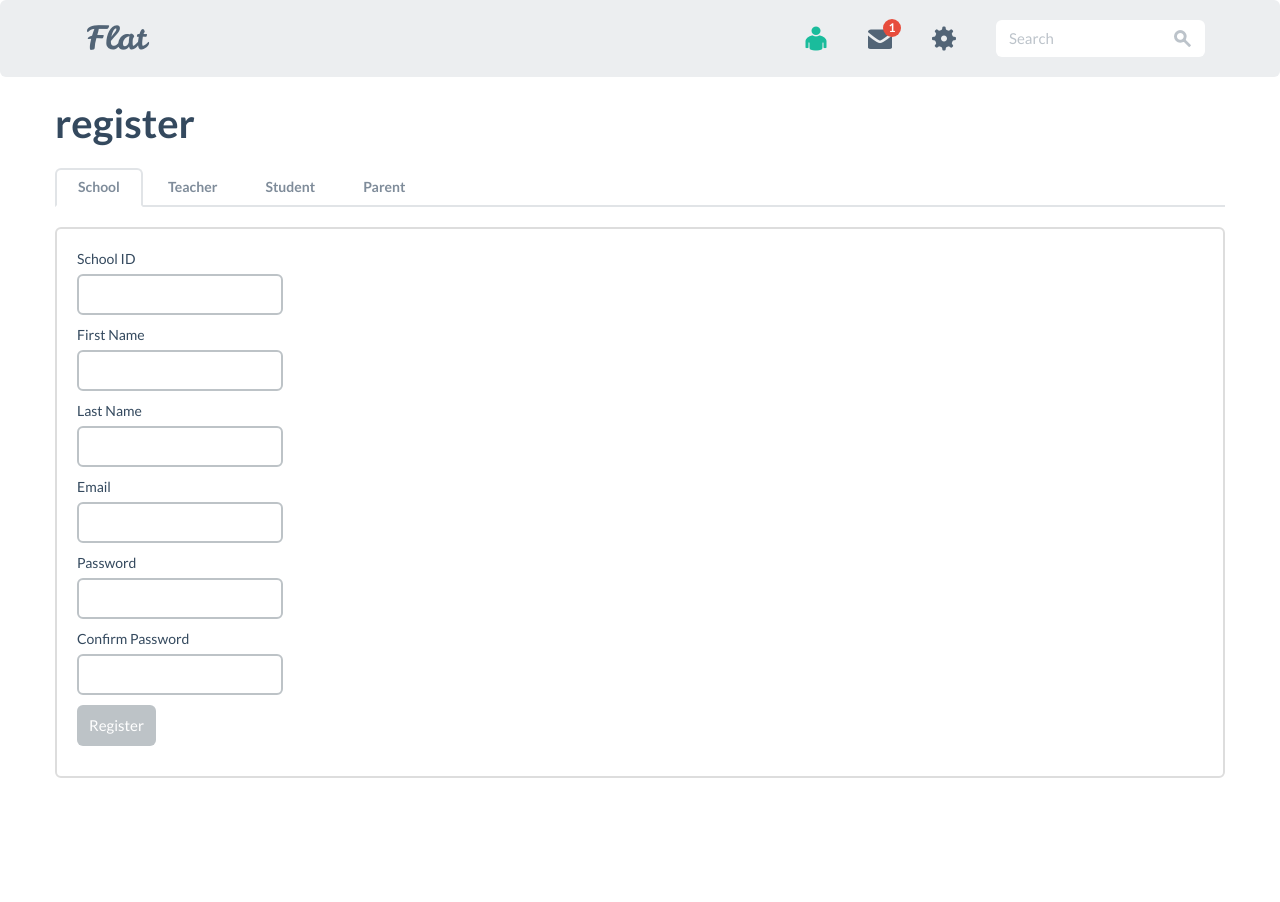
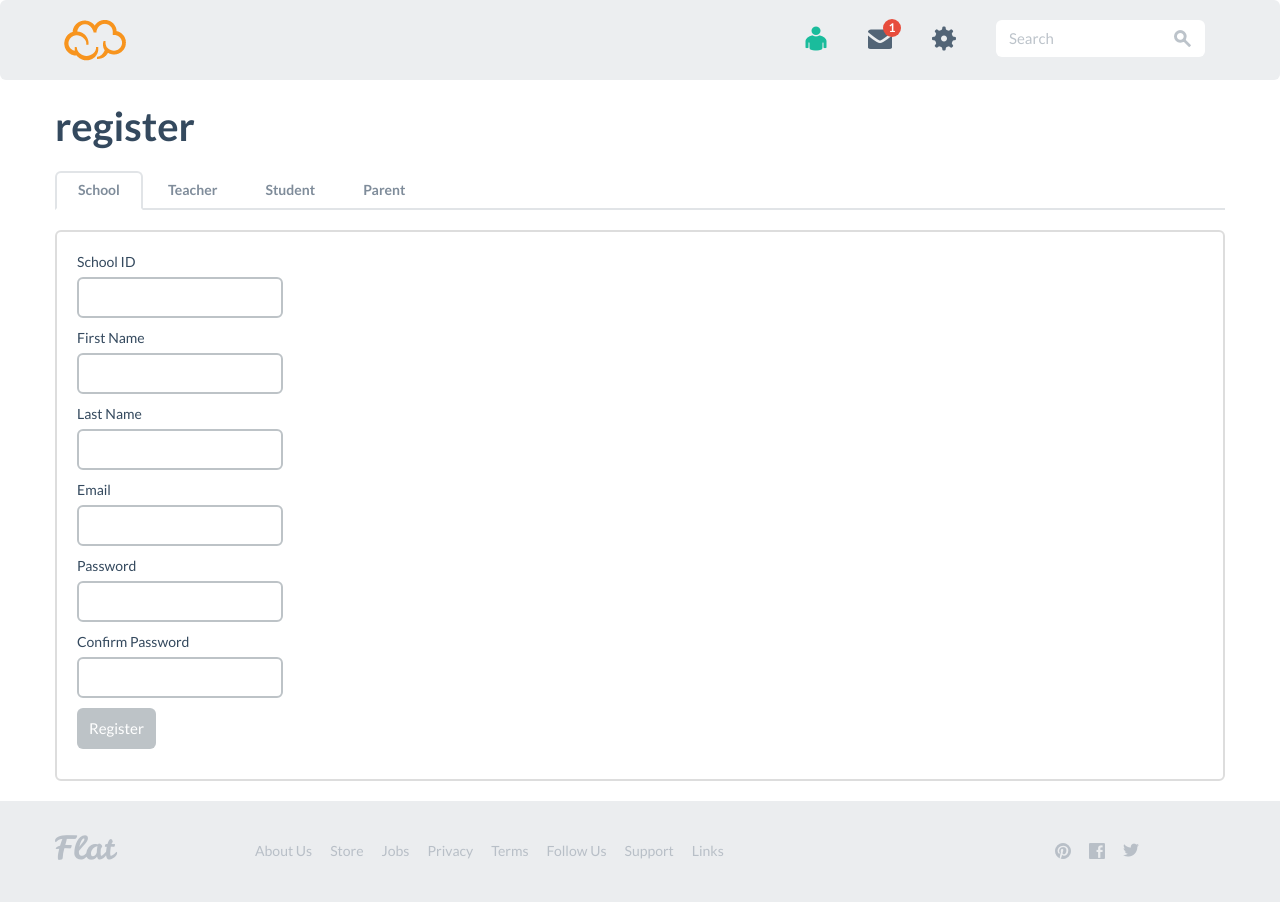
Before and after one commit to JackMcGrath/Zerebral-Rewards, a Django app: template zerebralweb/templates/auth/register.html in a window 1280 px wide. Before the commit the page ends 778 px from the top, so only its background shows below. Run offline with Django 3.2, Linux system fonts and the light colour scheme; the template is opened without the code that fills it, so the values that code supplies are empty; some libraries are stand-ins or nearby versions.

Commit message:
added header/footer / zerebral logo

```diff
--- a/zerebralweb/static/css/zerebral.css
+++ b/zerebralweb/static/css/zerebral.css
@@ -0,0 +1,6 @@
+a.zerebral-logo {
+    display: block;
+    width: 80px;
+    height: 80px;
+    background-image: url('/static/images/zerebral/logo-small.png');
+}
--- a/zerebralweb/templates/base.html
+++ b/zerebralweb/templates/base.html
@@ -31,7 +31,7 @@
               <div class="container">
                 <button type="button" class="btn btn-navbar" data-toggle="collapse" data-target="#nav-collapse-02">
                 </button>
-                <a href="#fakelink" class="brand fui-flat"></a>
+                <a href="#fakelink" class="pull-left zerebral-logo"></a>
                 <div class="nav-collapse collapse" id="nav-collapse-02">
                   <form class="navbar-search form-search pull-right" action="">
                     <div class="input-append">
@@ -64,7 +64,7 @@
               </div>
             </div>
           </div>
-    </div>
+
     <!-- END NAV -->
 
     <!-- MAIN CONTENT -->
@@ -72,6 +72,39 @@
     	{% block content %}{% endblock %}
     </div>
     <!-- END MAIN CONTENT -->
+
+    <!-- FOOTER -->
+    <div class="bottom-menu">
+      <div class="container">
+        <div class="row">
+          <div class="span2 brand">
+            <a href="#fakelink" class="fui-flat"></a>
+          </div>
+
+          <div class="span8">
+            <ul class="bottom-links">
+              <li><a href="#fakelink">About Us</a></li>
+              <li><a href="#fakelink">Store</a></li>
+              <li class="active"><a href="#fakelink">Jobs</a></li>
+              <li><a href="#fakelink">Privacy</a></li>
+              <li><a href="#fakelink">Terms</a></li>
+              <li><a href="#fakelink">Follow Us</a></li>
+              <li><a href="#fakelink">Support</a></li>
+              <li><a href="#fakelink">Links</a></li>
+            </ul>
+          </div>
+
+          <div class="span2">
+            <ul class="bottom-icons">
+              <li><a href="#fakelink" class="fui-pinterest"></a></li>
+              <li><a href="#fakelink" class="fui-facebook"></a></li>
+              <li><a href="#fakelink" class="fui-twitter"></a></li>
+            </ul>
+          </div>
+        </div>
+      </div>
+    </div>
+    <!-- END FOOTER -->
 
 
     <!-- Load JS here for greater good =============================-->
```
Also changed, not shown: zerebralweb/static/images/zerebral/logo-small.png (added), 1 other file.
